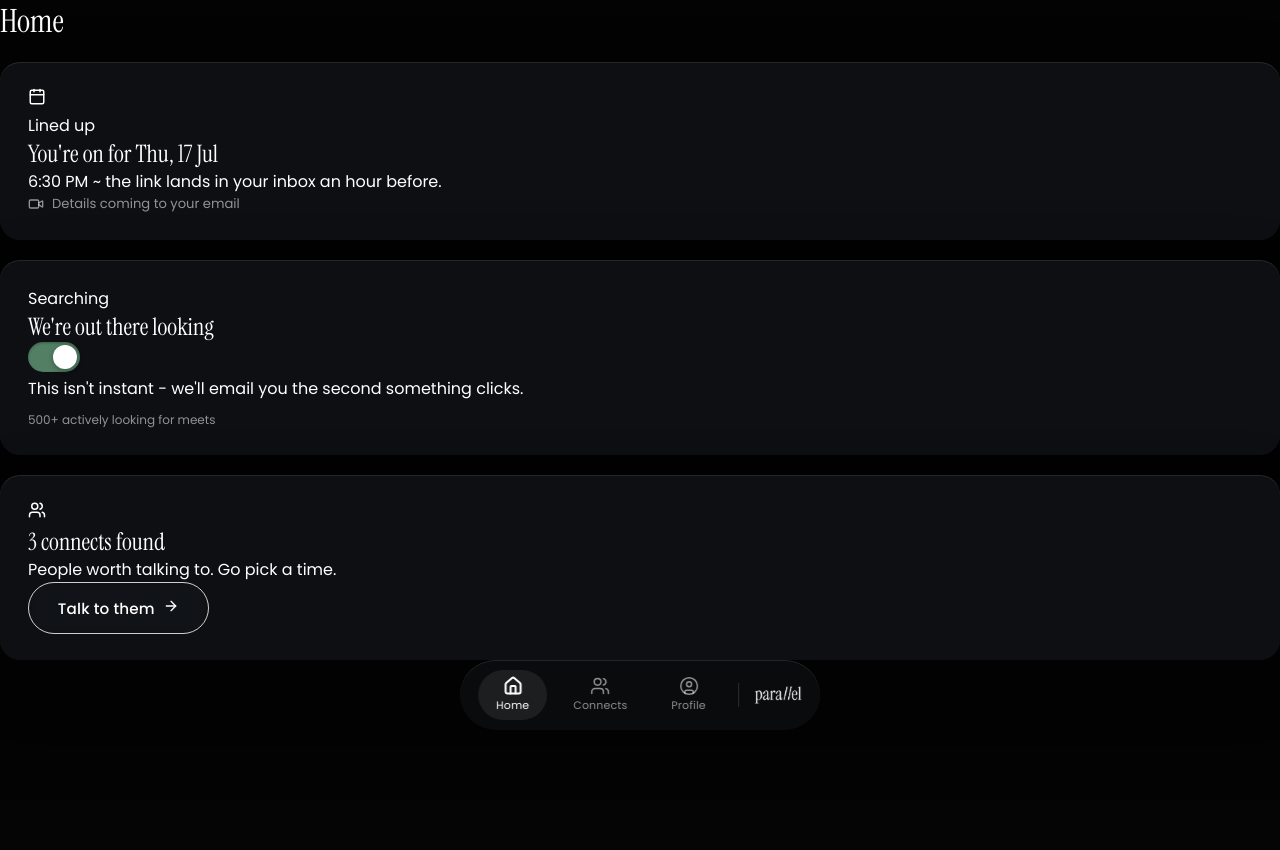
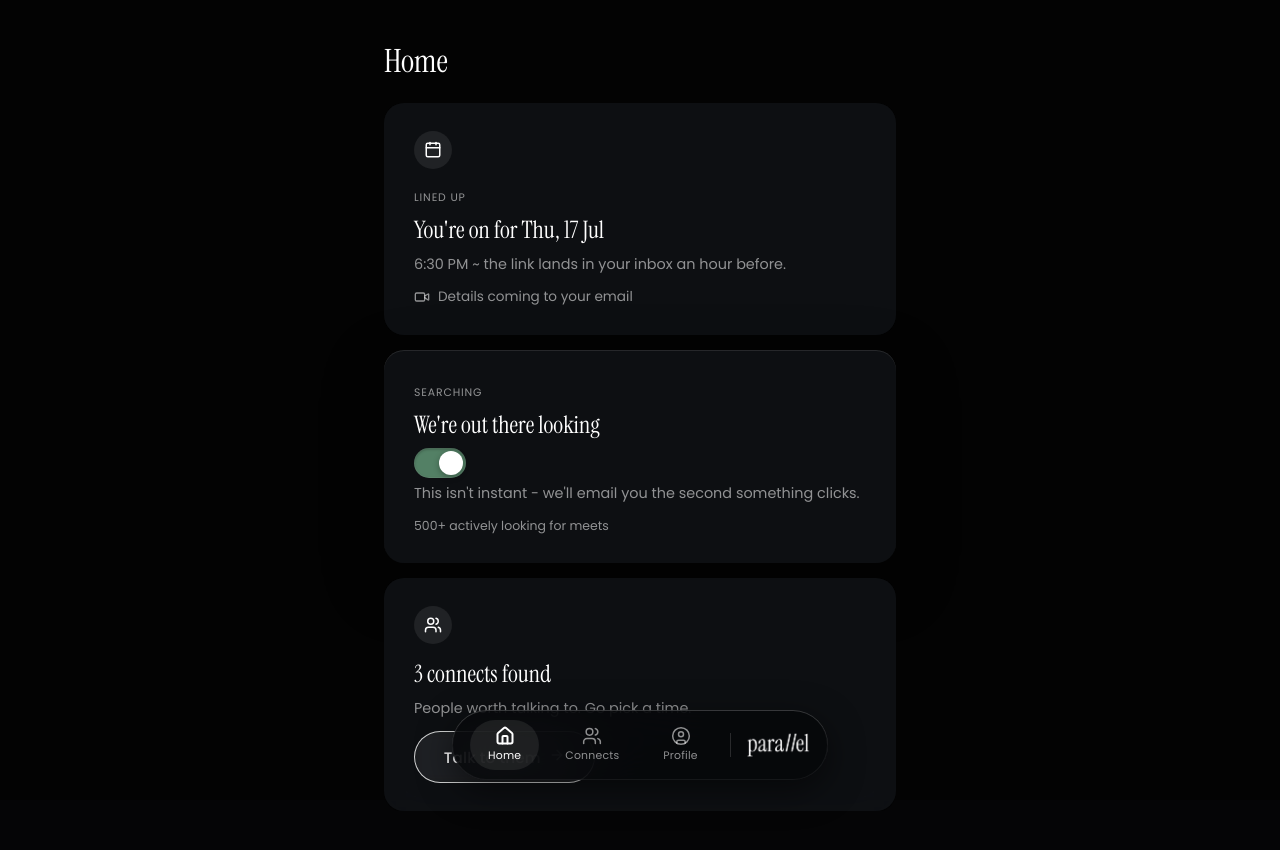
Before and after one commit to sankalp18shukla/parallel, a Next.js app: page / in a window 1280 px wide. Shown: the top 850 px of the page. Before the commit the page ends 800 px from the top, so only its background shows below. Built offline with nearby package versions, Linux system fonts and the light colour scheme.

Commit message:
worked on connects screen

```diff
--- a/app/globals.css
+++ b/app/globals.css
@@ -67,10 +67,13 @@ h1, h2, h3 {
 }
 
 .glass-nav {
-  background: rgba(15, 18, 20, 0.65);
-  backdrop-filter: blur(20px) saturate(1.4);
-  -webkit-backdrop-filter: blur(20px) saturate(1.4);
-  box-shadow: inset 0 1px 0 rgba(255, 255, 255, 0.1);
+  background: rgba(6, 8, 10, 0.85);
+  backdrop-filter: blur(24px) saturate(1.4);
+  -webkit-backdrop-filter: blur(24px) saturate(1.4);
+  box-shadow:
+    0 10px 34px rgba(0, 0, 0, 0.5),
+    inset 0 1px 0 rgba(255, 255, 255, 0.14),
+    inset 0 0 0 1px rgba(255, 255, 255, 0.06);
 }
 .glass-card {
   background: rgba(18, 22, 25, 0.72);
@@ -109,7 +112,7 @@ h1, h2, h3 {
   cursor: pointer;
   letter-spacing: 0.01em;
   border: 1px solid rgba(255, 255, 255, 0.8);
-  background: transparent;
+  background: rgba(255, 255, 255, 0.06);
   color: var(--color-text);
   backdrop-filter: blur(4px);
   transition: background 0.4s ease, color 0.4s ease, border-color 0.4s ease,
@@ -302,12 +305,118 @@ h1, h2, h3 {
 .onboarding-checkbox input { margin-top: 3px; }
 
 .app-shell {
+  position: relative;
+  z-index: 1;
+  min-height: 100vh;
+  display: flex;
+  flex-direction: column;
+}
 
+.app-content {
+  flex: 1;
+  width: 100%;
+  max-width: 560px;
+  margin: 0 auto;
+  padding: 40px 24px 180px;
+  display: flex;
+  flex-direction: column;
+  gap: 8px;
 }
+
+.page-heading { font-size: 2rem; margin-bottom: 6px; }
+.card-tag {
+  display: inline-block;
+  font-size: 0.68rem;
+  text-transform: uppercase;
+  letter-spacing: 0.08em;
+  color: var(--color-text-muted);
+  margin-bottom: 8px;
+}
+
+.card-tag-muted {opacity: 0.7;}
+.card-title {
+  font-family: var(--font-display);
+  font-size: 1.5rem;
+  font-weight: 400;
+  margin-bottom: 8px;
+}
+
+.card-title.small { font-size: 1.1rem; font-family: var(--font-body); font-weight: 500;}
+.card-subtext { color: var(--color-text-muted); font-size: 0.9rem; line-height: 1.55; margin-bottom: 12px; }
+.empty-note { color: var(--color-text-muted); font-size: 0.85rem; font-style: italic; }
+
+.home-page {
+  display: flex;
+  flex-direction: column;
+  gap: 15px;
+}
+
+.card-icon-badge {
+  width: 38px;
+  height: 38px;
+  border-radius: 50%;
+  background: rgba(255, 255, 255, 0.08);
+  display: flex;
+  align-items: center;
+  justify-content: center;
+  margin-bottom: 14px;
+}
+
+.home-card { padding: 28px 30px;}
+.home-card.accent-primary { box-shadow: 0 20px 60px rgba(0, 0, 0, 0.4), inset 0 1px 0 rgba(255, 255, 255, 0.1), inset 3px 0 0 var(--color-accent);}
+.home-card.accent-secondary { box-shadow: 0 20px 60px rgba(0, 0, 0, 0.4), inset 0 1px 0 rgba(255, 255, 255, 0.1), inset 3px 0 0 var(--color-accent-2);}
+
+.card-icon-row {
+  display: flex;
+  align-items: center;
+  gap: 8px;
+  color: var(--color-text-muted);
+  font-size: 0.85rem;
+}
+
+.search-toggle {
+  flex-shrink: 0;
+  width: 52px;
+  height: 30px;
+  border-radius: 100px;
+  border: none;
+  cursor: pointer;
+  position: relative;
+  padding: 3px;
+  background: rgba(255, 255, 255, 0.04);
+  box-shadow: inset 0 1px 3px rgba(0, 0, 0, 0.35), inset 0 0 0 1px rgba(255, 255, 255, 0.08);
+  transition: background 0.3s ease;
+}
+
+.search-toggle.on { background: rgba(140, 220, 170, 0.55)}
+.search-toggle-knob {
+  display: block;
+  width: 24px;
+  height: 24px;
+  border-radius: 50%;
+  background: #ffffff;
+  box-shadow: 0 2px 6px rgba(0, 0, 0, 0.3);
+  transition: transform 0.3s cubic-bezier(0.16, 1, 0.3, 1);
+}
+
+.search-toggle.on .search-toggle-knob { transform: translateX(22px); }
+
+.live-counter { margin-top: 10px; font-size: 0.78rem; color: var(--color-text-muted);}
+
+.connects-section { display: flex; flex-direction: column; gap: 10px; }
+.section-label { font-size: 0.75rem; text-transform: uppercase; letter-spacing: 0.08em; color: var(--color-text-muted); }
+.connect-item { padding: 20px 22px; display: flex; flex-direction: column; align-items: flex-start; gap: 10px; }
+.history-item { opacity: 0.75; }
+
+.profile-card { padding: 26px 28px; }
+.profile-warning { padding: 14px 16px; margin-top: 8px; }
+.good-standing { color: rgba(140, 220, 170, 0.85);}
+.feedback-item { padding-top: 10px; border-top: 1px solid var(--color-border); margin-top: 10px; }
+.feedback-item:first-child { border-top: none; margin-top: 0; padding-top: 0; }
 
 .bottom-nav {
   position: fixed;
-  bottom: 20;
+  bottom: 20px;
   left: 50%;
   transform: translateX(-50%);
   display: flex;
@@ -349,67 +458,18 @@ h1, h2, h3 {
 }
 
 .bottom-nav .logo-white {
-  height: 18px;
+  height: 24px;
 }
 
-.home-page {
+.connects-page,
+.profile-page {
   display: flex;
   flex-direction: column;
-  gap: 20px;
+  gap: 28px;
 }
 
-.home-card {padding: 26px 28px;}
-
-.lined-up-card {
-  border-image: none;
-  box-shadow:
-    0 20px 60px rgba(0, 0, 0, 0.4),
-    inset 0 1px 0 rgba(255, 255, 255, 0.14),
-    0 0 0 1px rgba(255, 255, 255, 0.06)
+.card-icon-badge.small {
+  width: 30px;
+  height: 30px;
+  margin-bottom: 10px;
 }
-
-.card-icon-row {
-  display: flex;
-  align-items: center;
-  gap: 8px;
-  color: var(--color-text-muted);
-  font-size: 0.82rem;
-}
-
-.search-toggle {
-  flex-shrink: 0;
-  width: 52px;
-  height: 30px;
-  border-radius: 100px;
-  border: none;
-  cursor: pointer;
-  position: relative;
-  padding: 3px;
-  background: rgba(255, 255, 255, 0.1);
-  box-shadow: inset 0 1px 3px rgba(0, 0, 0, 0.3);
-  transition: background 0.3s ease;
-}
-
-.search-toggle.on {
-  background: rgba(140, 220, 170, 0.55);
-}
-
-.search-toggle-knob {
-  display: block;
-  width: 24px;
-  height: 24px;
-  border-radius: 50%;
-  background: #ffffff;
-  box-shadow: 0 2px 6px rgba(0, 0, 0, 0.3);
-  transition: transform 0.3s cubic-bezier(0.16, 1, 0.3, 1)
-}
-
-.search-toggle.on .search-toggle-knob {
-  transform: translateX(22px);
-}
-
-.live-counter {
-  margin-top: 10px;
-  font-size: 0.75rem;
-  color: var(--color-text-muted);
-}
```
Also changed, not shown: app/(app)/connects/page.tsx (+62 -0 lines).
